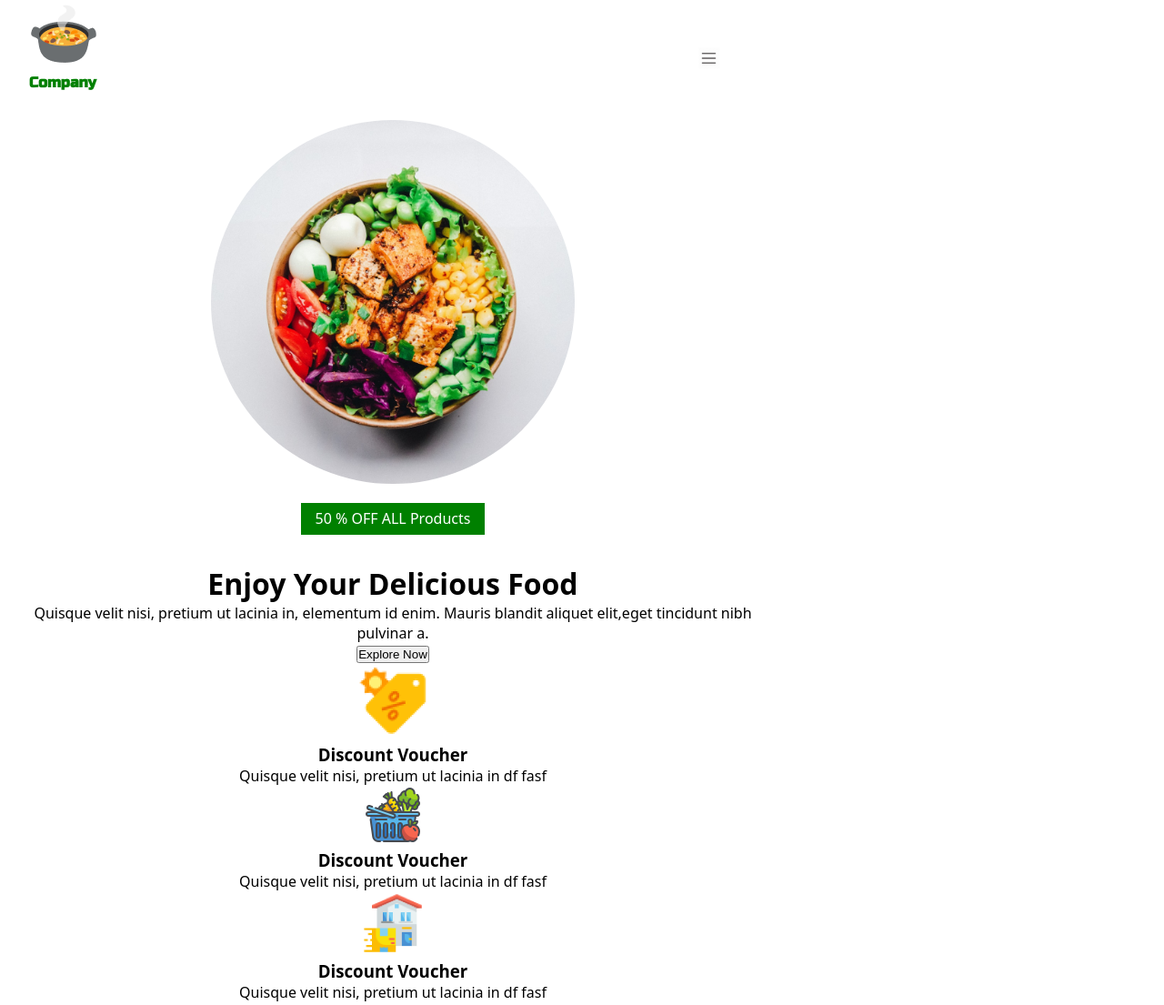
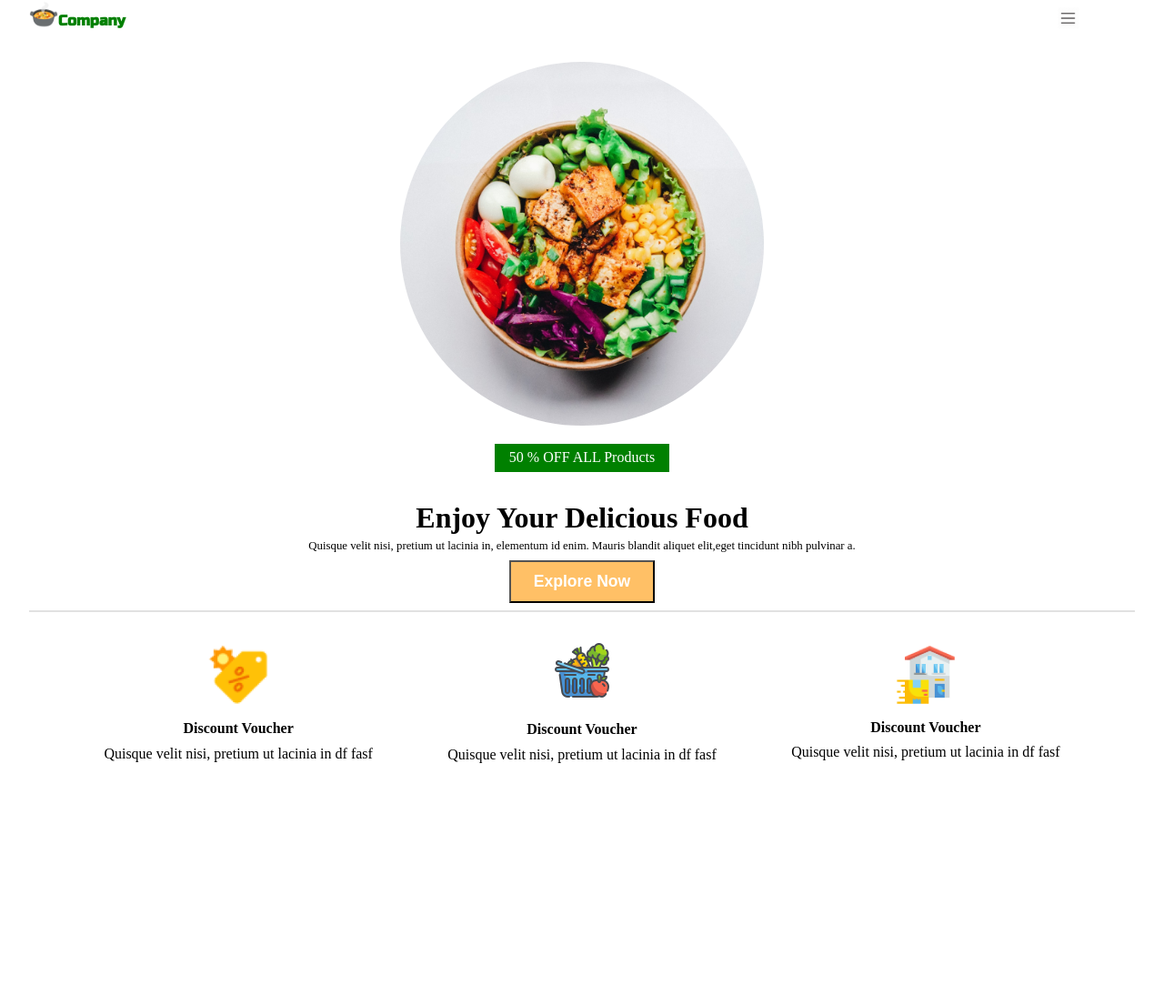
Before and after one commit to ShanilAnis/Website-Project, a plain HTML site: page Restaurant Site/index.html in a window 1280 px wide. Shown: the whole page at 91% size. After the commit the page ends 839 px from the top, so only its background shows below. Drawn offline with Linux system fonts and the light colour scheme.

Commit message:
hero section done

```diff
--- a/Restaurant Site/index.html
+++ b/Restaurant Site/index.html
@@ -14,7 +14,7 @@
         <div class="box">
             <header>
                 <nav class="navBar">
-                    <div>
+                    <div class="logoContainer">
                         <img src="./img/logo.png" alt="Logo">
                         <h1 class="logo">Company</h1>
                     </div>
@@ -24,7 +24,8 @@
 
                 </nav>
 
-                <main class="heroSection">
+                <main>
+                    <div class="heroSection">
                         <div class="heroImage">
                             <img src="./img/Hero-image.jpg" alt="Hero image">
                         </div>
@@ -33,31 +34,45 @@
                             <p class="discount"> 50 % OFF ALL Products</p>
 
                             <h1 class="imgCaption">
-                            Enjoy Your Delicious Food
+                                Enjoy Your <span class="nowrap"> Delicious Food </span>
                             </h1>
 
-                        <p>Quisque velit nisi, pretium ut lacinia in, elementum id enim.
+                            <p class='heroParagraph'> Quisque velit nisi, pretium ut lacinia in, elementum id enim.
                                 Mauris blandit aliquet elit,eget tincidunt nibh pulvinar a.</p>
 
-                        <button>Explore Now</button>
+                            <button class="explore">Explore Now</button>
+                        </div>
+
                     </div>
 
 
                     <div class="mainItems">
-                        <div class="firstItem">
+                        <div class="first item">
+                            <div item-img>
                                 <img src="./img/discount.png" alt="Discount">
+                            </div>
+                            <div class="item-content">
                                 <h3> Discount Voucher</h3>
                                 <p>Quisque velit nisi, pretium ut lacinia in df fasf </p>
                             </div>
-                        <div class="secondItem">
+                        </div>
+                        <div class="second item">
+                            <div item-img>
                                 <img src="./img/vegetables.png" alt="Vegetablest">
+                            </div>
+                            <div class="item-content">
                                 <h3> Discount Voucher</h3>
                                 <p>Quisque velit nisi, pretium ut lacinia in df fasf </p>
                             </div>
-                        <div class="thirdItem">
+                        </div>
+                        <div class="third item">
+                            <div item-img>
                                 <img src="./img/delivery.png" alt="Home delivery">
+                            </div>
+                            <div class="item-content">
                                 <h3> Discount Voucher</h3>
                                 <p>Quisque velit nisi, pretium ut lacinia in df fasf </p>
+                            </div>
                         </div>
                     </div>
                 </main>
--- a/Restaurant Site/style.css
+++ b/Restaurant Site/style.css
@@ -10,14 +10,11 @@
     white-space: nowrap;
 }
 
-body {
-  font-family: system-ui, -apple-system, BlinkMacSystemFont, "Segoe UI", Roboto,
-    Oxygen, Ubuntu, Cantarell, "Open Sans", "Helvetica Neue", sans-serif;
-}
+
 
 .container {
     margin: auto 2rem;
-    max-width: 100vh;
+    min-height: 100vh;
 }
 
 .logoContainer {
@@ -57,6 +54,7 @@ body {
     flex-direction: column;
     justify-content: center;
     text-align: center;
+    border-bottom: 2px solid rgba(128, 128, 128, 0.236);
 }
 
 .heroImage img{
@@ -81,3 +79,54 @@ body {
     margin-top: 0.3rem;
     font-size: 0.8rem;
 }
+
+.explore{
+    background-color: #FFC066;
+    color: #fff;
+    font-size: 1.1rem;
+    font-weight: 700;
+    margin: 0.5rem 0 ;
+    padding: 0.7rem;
+    width: 10rem;
+}
+
+.mainItems{
+    width: 100%;
+    display: flex;
+    justify-content: space-evenly;
+    align-items: center;
+
+}
+
+.item img{
+    max-width: 80px;
+    width: 100%;
+    min-width: 50px;
+}
+
+.first img{
+    max-width:70px
+}
+
+.second .item-content h3{
+    margin-top: 20px;
+}
+
+.item{
+    display: flex;
+    flex-direction: column;
+    /* justify-content: ; */
+    align-items:center;
+}
+
+.item-content{
+    display: flex;
+    flex-direction: column;
+    text-align: center;
+}
+
+.item h3{
+    font-size: 1rem;
+    font-weight: 800;
+    margin: 0.6rem 0;
+}
```
Lines whose indentation alone changed are shown as unchanged.
